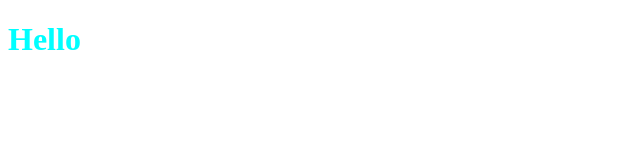
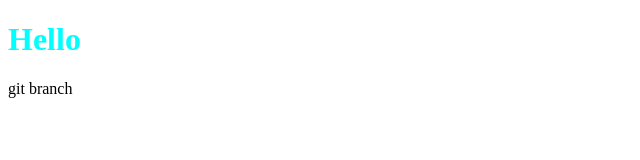
Before and after one commit to abusayemmusa/note, a plain HTML site: page index.html in a window 1280 px wide. Shown: the full height of the page, 0-640 px from the left. Drawn offline with Linux system fonts and the light colour scheme.

Commit message:
add feature1

```diff
--- a/index.html
+++ b/index.html
@@ -8,5 +8,6 @@
 </head>
 <body>
     <h1>Hello</h1>
+    <p>git branch</p>
 </body>
 </html>
```
